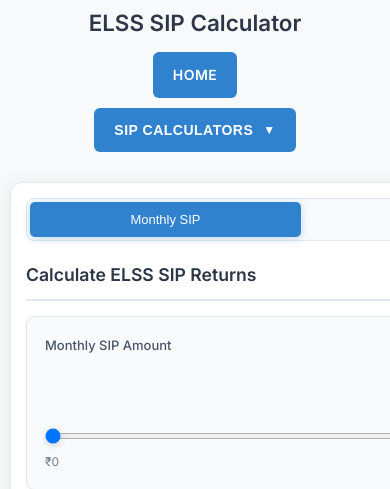
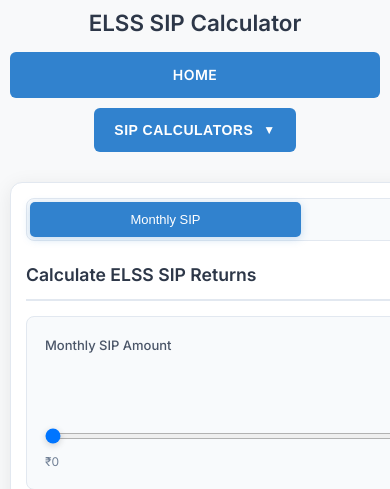
Before and after one commit to Invigo-Info/sip-calculators, a Python web app: template templates/elss_sip_calculator.html in a window 390 px wide; the page is wider, and only the part inside the window is pictured. Shown: the top 489 px of that part. Run offline with Jinja, Linux system fonts and the light colour scheme; the template is opened without the code that fills it, so the values that code supplies are empty; some libraries are stand-ins or nearby versions.

Commit message:
Update elss_sip_calculator_style.css

```diff
--- a/static/css/elss_sip_calculator_style.css
+++ b/static/css/elss_sip_calculator_style.css
@@ -822,7 +822,7 @@ nav {
         flex-direction: column;
         gap: 10px;
     }
-
+    .home-btn,
     .mega-menu-btn {
         width: 100%;
         justify-content: center;
```
